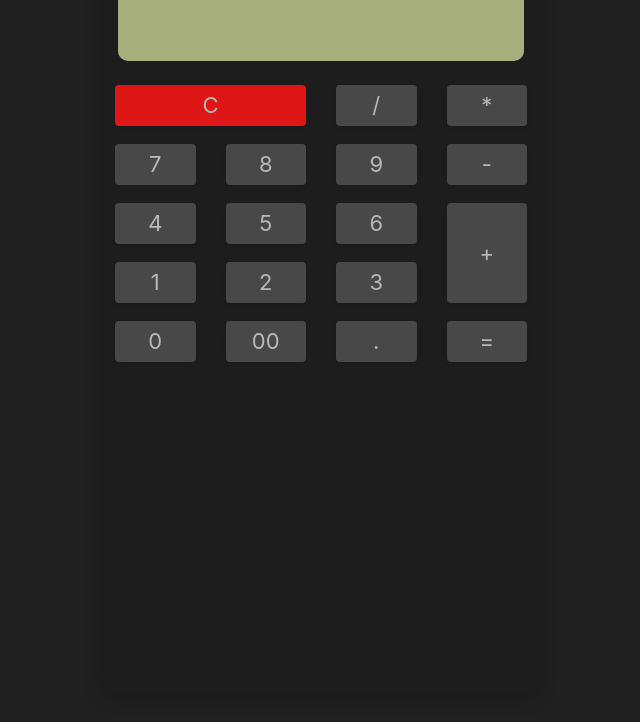
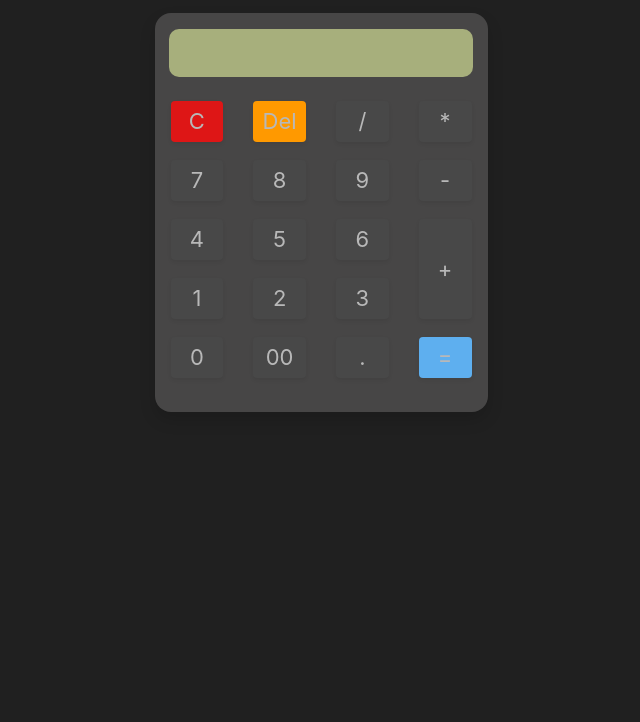
Before and after one commit to hemanthh29/Basic-Calculator, a plain HTML site: page Index.html in a window 1280 px wide. Shown: the part 78-800 px from the top of the page, without its empty margins (319-959 px from the left). Drawn offline with nearby package versions, Linux system fonts and the light colour scheme.

Commit message:
06/07/24
Added Functionality

```diff
--- a/Index.html
+++ b/Index.html
@@ -25,110 +25,122 @@
     <link rel="preconnect" href="https://fonts.googleapis.com">
     <link rel="preconnect" href="https://fonts.gstatic.com" crossorigin>
     <link href="https://fonts.googleapis.com/css2?family=Bree+Serif&display=swap" rel="stylesheet">
+    <!--Roboto -->
+    <link rel="preconnect" href="https://fonts.googleapis.com">
+    <link rel="preconnect" href="https://fonts.gstatic.com" crossorigin>
+    <link
+        href="https://fonts.googleapis.com/css2?family=Bree+Serif&family=Roboto:ital,wght@0,100;0,300;0,400;0,500;0,700;0,900;1,100;1,300;1,400;1,500;1,700;1,900&display=swap"
+        rel="stylesheet">
 </head>
 
 <body>
     <div class="Background-Container">
         <div class="container">
             <div class="row">
-                <div class="col-12 text-center">
+                <div class="col-12 text-center mt-3">
                     <h1 class="Heading">
                         Basic Calculator
                     </h1>
                 </div>
                 <div class="col-12">
-                    <div class="Calculator shadow ml-auto mr-auto text-center">
-                        <input type="text" id="display" class="mt-3">
+                    <div class="Calculator shadow ml-auto mr-auto text-center mt-2 mt-md-4">
+                        <input type="text" id="display" class="mt-3" readonly>
                         <div class="row pl-3 pr-3">
-                            <div class="col-6">
-                                <button class="Clear-Button text-center mt-4 rounded shadow-sm">
+                            <div class="col-3">
+                                <button class="Clear-Button text-center mt-4 rounded shadow-sm" onclick = "ClearDisplay()">
                                     C
                                 </button>
                             </div>
+                            <div class = "col-3">
+                                <button class="Clear-Button Delete-Button text-center mt-4 rounded shadow-sm" onclick = "Delete()">
+                                    Del
+                                </button>
+                            </div>
                             <div class="col-3">
-                                <button class="Standard-Button text-center mt-4  rounded shadow-sm">
+                                <button class="Standard-Button text-center mt-4  rounded shadow-sm"
+                                    onclick="AddToDisplay('/')">
                                     /
                                 </button>
                             </div>
                             <div class="col-3">
-                                <button class="Standard-Button mt-4 text-center rounded shadow-sm">
+                                <button class="Standard-Button mt-4 text-center rounded shadow-sm" onclick="AddToDisplay('*')">
                                     *
                                 </button>
                             </div>
                             <div class="col-3">
-                                <button class="Standard-Button text-center mt-4  rounded shadow-sm">
+                                <button class="Standard-Button text-center mt-4  rounded shadow-sm" onclick="AddToDisplay('7')">
                                     7
                                 </button>
                             </div>
                             <div class="col-3">
-                                <button class="Standard-Button mt-4 text-center rounded shadow-sm">
+                                <button class="Standard-Button mt-4 text-center rounded shadow-sm" onclick="AddToDisplay('8')">
                                     8
                                 </button>
                             </div>
                             <div class="col-3">
-                                <button class="Standard-Button text-center mt-4  rounded shadow-sm">
+                                <button class="Standard-Button text-center mt-4  rounded shadow-sm" onclick="AddToDisplay('9')">
                                     9
                                 </button>
                             </div>
                             <div class="col-3">
-                                <button class="Standard-Button mt-4 text-center rounded shadow-sm">
+                                <button class="Standard-Button mt-4 text-center rounded shadow-sm" onclick="AddToDisplay('-')">
                                     -
                                 </button>
                             </div>
                             <div class="col-3">
-                                <button class="Standard-Button text-center mt-4  rounded shadow-sm">
+                                <button class="Standard-Button text-center mt-4  rounded shadow-sm" onclick="AddToDisplay('4')">
                                     4
                                 </button>
                             </div>
                             <div class="col-3">
-                                <button class="Standard-Button mt-4 text-center rounded shadow-sm">
+                                <button class="Standard-Button mt-4 text-center rounded shadow-sm" onclick="AddToDisplay('5')">
                                     5
                                 </button>
                             </div>
                             <div class="col-3">
-                                <button class="Standard-Button text-center mt-4  rounded shadow-sm">
+                                <button class="Standard-Button text-center mt-4  rounded shadow-sm" onclick="AddToDisplay('6')">
                                     6
                                 </button>
                             </div>
                             <div class="col-3">
-                                <button class="Standard-Button Addition mt-4 text-center rounded shadow-sm">
+                                <button class="Standard-Button Addition mt-4 text-center rounded shadow-sm" onclick="AddToDisplay('+')">
                                     +
                                 </button>
                             </div>
                             <div class="col-3">
-                                <button class="Standard-Button text-center mt-4  rounded shadow-sm">
+                                <button class="Standard-Button text-center mt-4  rounded shadow-sm" onclick="AddToDisplay('1')">
                                     1
                                 </button>
                             </div>
                             <div class="col-3">
-                                <button class="Standard-Button mt-4 text-center rounded shadow-sm">
+                                <button class="Standard-Button mt-4 text-center rounded shadow-sm" onclick="AddToDisplay('2')">
                                     2
                                 </button>
                             </div>
                             <div class="col-3">
-                                <button class="Standard-Button text-center mt-4  rounded shadow-sm">
+                                <button class="Standard-Button text-center mt-4  rounded shadow-sm" onclick="AddToDisplay('3')">
                                     3
                                 </button>
                             </div>
                         </div>
                         <div class="row pl-3 pr-3">
                             <div class="col-3">
-                                <button class="Standard-Button text-center mt-4  rounded shadow-sm">
+                                <button class="Standard-Button text-center mt-4  rounded shadow-sm" onclick="AddToDisplay('0')">
                                     0
                                 </button>
                             </div>
                             <div class="col-3">
-                                <button class="Standard-Button mt-4 text-center rounded shadow-sm">
+                                <button class="Standard-Button mt-4 text-center rounded shadow-sm" onclick="AddToDisplay('00')">
                                     00
                                 </button>
                             </div>
                             <div class="col-3">
-                                <button class="Standard-Button text-center mt-4  rounded shadow-sm">
+                                <button class="Standard-Button text-center mt-4  rounded shadow-sm" onclick="AddToDisplay('.')">
                                     .
                                 </button>
                             </div>
                             <div class="col-3">
-                                <button class="Standard-Button mt-4 text-center rounded shadow-sm">
+                                <button class="Standard-Button Equal-To mt-4 text-center rounded shadow-sm" onclick = "Equals()">
                                     =
                                 </button>
                             </div>
--- a/Scripts.js
+++ b/Scripts.js
@@ -0,0 +1,13 @@
+function AddToDisplay(value){
+    document.getElementById("display").value += value;
+    display.scrollLeft = display.scrollWidth;
+}
+function ClearDisplay(){
+    document.getElementById("display").value = '';
+}
+function Delete(){
+    document.getElementById("display").value = document.getElementById("display").value.slice(0, -1);
+}
+function Equals(){
+    document.getElementById("display").value = eval(document.getElementById("display").value);
+}
--- a/Styles.css
+++ b/Styles.css
@@ -10,17 +10,18 @@
 }
 .Calculator{
     border-style:none;
-    background-color:#1d1d1d;
-    height: 90vh;
+    background-color:#474646;
+    height:110%;
     border-radius:16px;
 }
 #display{
     background-color:#a7af7c;
     color:#10110c;
+    font-size:22px;
     border-style:none;
     outline:none;
     width:91.5%;
-    height:10%;
+    height:12%;
     border-radius:10px;
 }
 .Clear-Button{
@@ -31,6 +32,10 @@
     width:100%;
     height:70%;
     outline: none !important;
+    transition:filter 0.3s ease;
+}
+.Delete-Button{
+    background-color:#ff9900;
 }
 .Standard-Button{
     background-color:#484848;
@@ -40,13 +45,46 @@
     width:100%;
     height:70%;
     outline: none !important;
+    transition:filter 0.3s ease;
 }
 .Addition{
     height:170%
 }
-@media (min-width:320px) and (max-width:480px){
+.Equal-To{
+    background-color:#5eafef;
+    transition: filter 0.3s ease;
+}
+.Clear-Button:hover{
+    filter:brightness(3.5);
+}
+.Delete-Button:hover {
+    filter: brightness(1.2);
+}
+.Standard-Button:hover{
+    filter: brightness(1.2);
+}
+.Equal-To:hover {
+    filter: brightness(80%);
+}
+
+.Clear-Button:active,
+.Standard-Button:active,
+.Equal-To:active {
+    transform: translateY(2px);
+}
+@media (min-width:320px){
     .Calculator{
         width:100%;
+    }
+}
+@media (min-width:321px) and (max-width:376px){
+    .Calculator{
+        width:90%;
+    }
+}
+@media (min-width:377px) and (max-width:480px){
+    .Calculator{
+        width:80%;
     }
 }
 @media (min-width: 481px) and (max-width: 768px) {
@@ -56,6 +94,6 @@
 }
 @media (min-width: 769px) {
     .Calculator {
-        width: 40%;
+        width: 30%;
     }
 }
```
Also changed, not shown: 1 other file.
